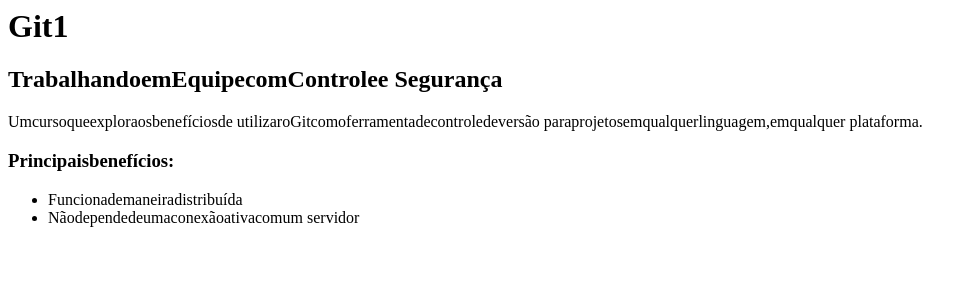
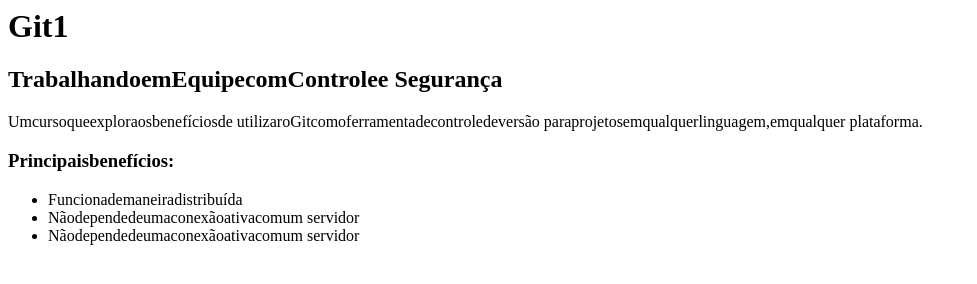
Before and after one commit to andersonifce/curso-git, a plain HTML site: page index.html in a window 1280 px wide. Shown: the whole page, without its empty margins (0-977 px from the left). Drawn offline with Linux system fonts and the light colour scheme.

Commit message:
teste teste

```diff
--- a/index.html
+++ b/index.html
@@ -14,6 +14,8 @@ plataforma.</p>
 <li>Funcionademaneiradistribuída</li>
 <li>Nãodependedeumaconexãoativacomum
 servidor</li>
+<li>Nãodependedeumaconexãoativacomum
+servidor</li>
 
 </ul>
 </body>
```
